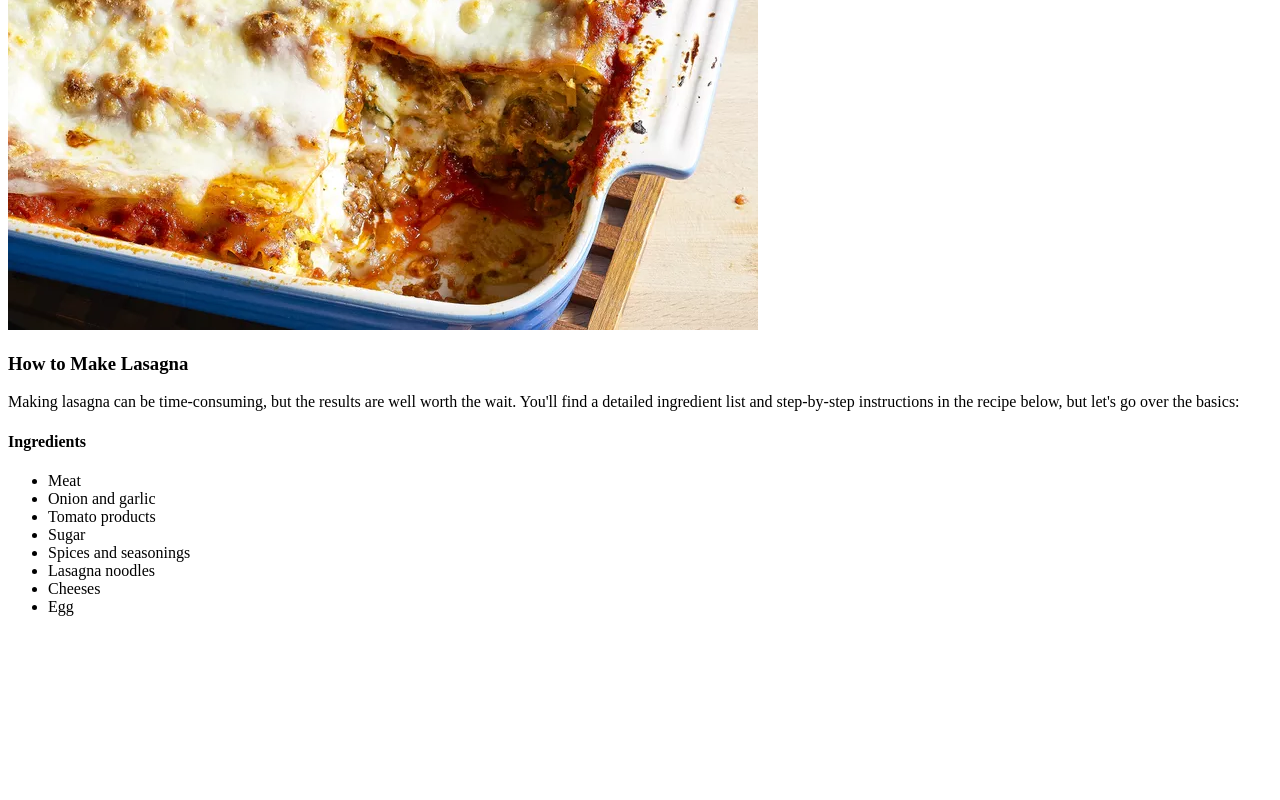
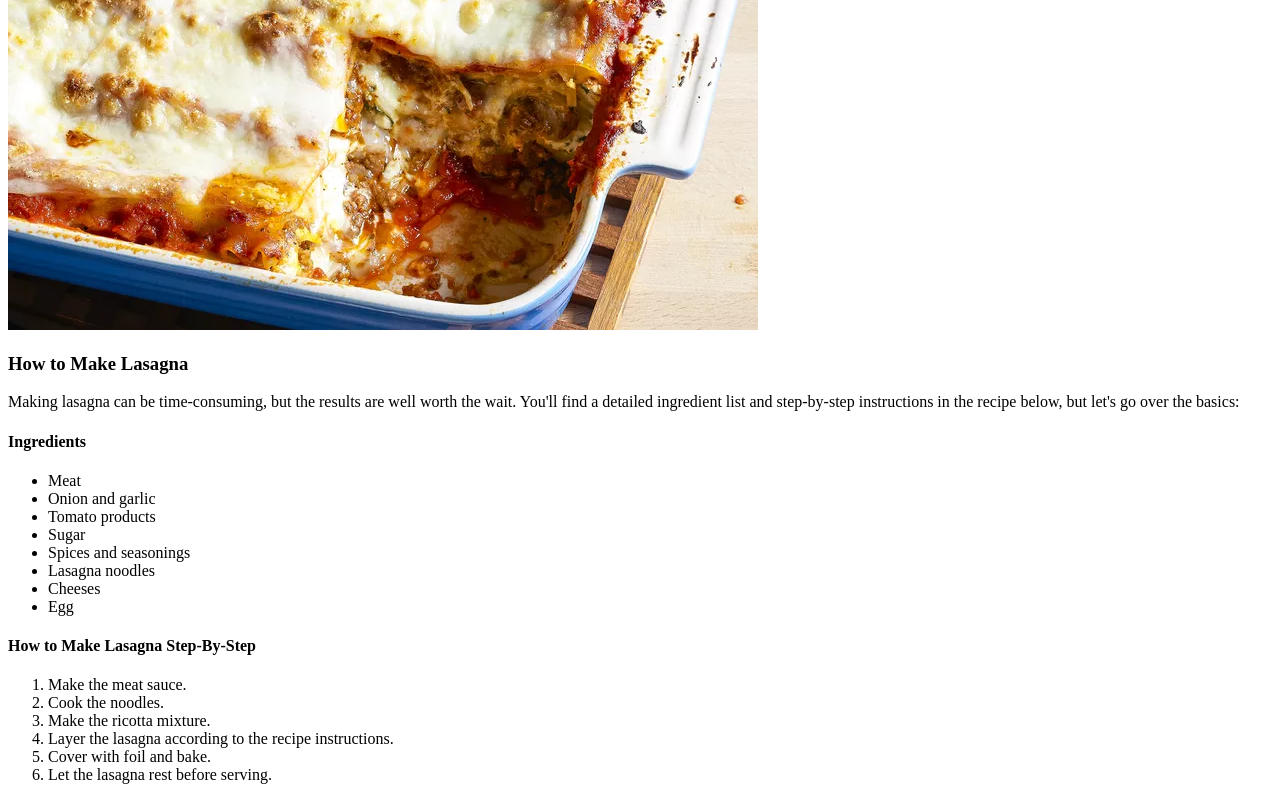
Before and after one commit to Sinthaz/odin-recipes, a plain HTML site: page recipes/lasagna.html in a window 1280 px wide. Shown: the part 313-1113 px from the top of the page. Before the commit the page ends 945 px from the top, so only its background shows below. Drawn offline with Linux system fonts and the light colour scheme.

Commit message:
Add ordered list of steps to make lasagna

```diff
--- a/recipes/lasagna.html
+++ b/recipes/lasagna.html
@@ -21,5 +21,16 @@
         <li>Cheeses</li>
         <li>Egg</li>
     </ul>
+
+    <h4>How to Make Lasagna Step-By-Step</h4>
+    <ol>
+        <li>Make the meat sauce.</li>
+        <li>Cook the noodles.</li>
+        <li>Make the ricotta mixture.</li>
+        <li>Layer the lasagna according to the recipe instructions.</li>
+        <li>Cover with foil and bake.</li>
+        <li>Let the lasagna rest before serving.</li>
+
+    </ol>
 </body>
 </html>
```
